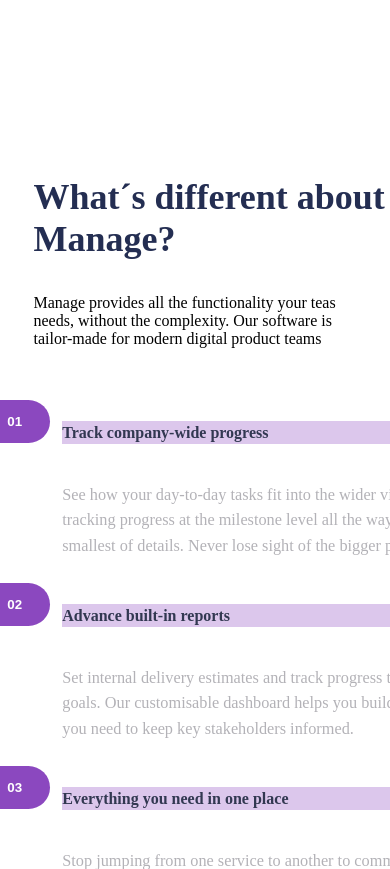
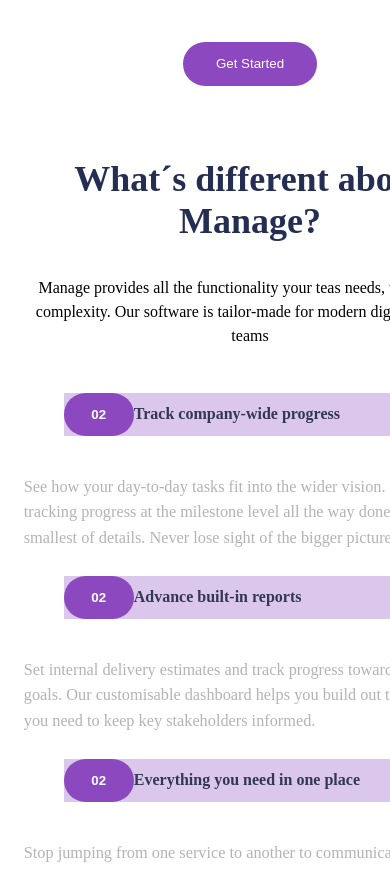
Before and after one commit to SantiNavarrete/Examen-FrondEnd-1, a plain HTML site: page index.html in a window 390 px wide. Shown: the part 1131-2000 px from the top of the page. Drawn offline with Linux system fonts and the light colour scheme; a web font is replaced by a local one.

Commit message:
entregable

```diff
--- a/css/style.css
+++ b/css/style.css
@@ -23,7 +23,6 @@
     display: flex;
     padding: 10px;
     align-items: center;
-
 }
 
 .logo {
@@ -179,6 +178,9 @@
     color: black;
     font-size: 16px;
     align-items: flex-start;
+    font-weight: 500;
+    line-height: 24.18px;
+    font-style: bold;
 }
 
 .column {
@@ -204,6 +206,20 @@
     border: 0px;
     font-weight: bold;
 }
+.pill2 {
+    padding: 10px;
+    left: 1140.54px;
+    top: 65px;
+    gap: 10px;
+    width: 70px;
+    height: 43px;
+    color: white;
+    background: #8B48BF;
+    border-radius: 30px;
+    border: 0px;
+    font-weight: bold;
+    display: none;
+}
 
 .frame456 {
     width: 553px;
@@ -223,7 +239,6 @@
 
 h4 {
     width: 240px;
-    ;
     height: 23px;
     font-size: 16px;
     color: #323851;
@@ -429,7 +444,10 @@ footer p {
     font-weight: 500;
     font-size: 0.625rem;
 }
-
+.nav_inferior{
+    display: flex;
+    flex-direction: row;
+}
 .a {
     font-size: 16px;
     font-weight: 400;
@@ -499,9 +517,12 @@ input {
 
     .button_menu {
         display: block;
+        width: 46.88px;
+        height: 41.25px;
     }
     .ilustracion {
         width: 480px;
+        margin-bottom:200px ;
     }
     .body {
         width: 480px;
@@ -525,37 +546,39 @@ input {
         margin-top: 20px;
         margin-left: 20px;
     }
-
+/*home*/
     .home {
-        width: auto;
+        width: 439px;
         height: auto;
         margin-top: 45px;
         margin-left: 0%;
-        margin-bottom: 220px;
+        margin-bottom: 0%;
+        display: flex;
         flex-direction: column-reverse;
         align-items: center;
+        text-align: center;
+        justify-content: center;
+    }
+
+    .frase_home {
+               text-align: center;
+               align-items: center;
+    }
+    .h1 {
+        text-align: center;
+        vertical-align: Center;
     }
 
     .sobre_nosotros {
         width: auto;
         height: auto;
-        margin-top: 99px;
+        margin-top: 100px;
         margin-left: 0%;
         justify-content: space-between;
         align-items: center;
         flex-direction: column;
     }
-
-    h4 {
-        background-color: #8B48BF4D;
-        width: 446px;
-        height: 43px;
-        font-size: 16px;
-        font-weight: 700;
-        line-height: 23.38px;
-        color: #323851;
-        font-style: bold;
-    }
+        /*Testimonis*/
 
     .testimonios {
         width: auto;
@@ -568,6 +591,39 @@ input {
         flex-direction: column;
         justify-content: space-between;
         align-items: center;
+    }
+    .frame2 {
+        align-items: center;
+        text-align: center;
+    }
+    .h2 {
+        text-align:center;
+      }
+      .manage2 {
+        width: 433px;
+        align-items: center;
+        text-align: center;
+    }
+
+    .column {
+        width: 446px;
+        align-items: center;
+        justify-content: space-around;
+    }
+    .pill {
+        display: none;
+    }
+    .pill2 {
+        display: inline-block;
+    }
+
+    h4 {
+        width:446px ;
+        height: 43px;
+        text-align: left;
+        margin-left: 40px;
+        background-color:#8B48BF4D ;
+
     }
 
     .grupo1 {
--- a/index.html
+++ b/index.html
@@ -99,7 +99,7 @@
                         <span><button class="pill">01</button></span>
                     </span>
                     <span class="h4p">
-                        <h4>Track company-wide progress</h4>
+                        <h4><span><button class="pill2">02</button></span>Track company-wide progress</h4>
                         <p class="p">See how your day-to-day tasks fit into the wider vision. Go from tracking progress
                             at the milestone level all the way done to the smallest of details. Never lose sight of the
                             bigger
@@ -111,7 +111,8 @@
                 <span class="frame456">
                     <span><button class="pill">02</button></span>
                     <span class="h4p">
-                        <h4>Advance built-in reports</h4>
+
+                        <h4><span><button class="pill2">02</button></span>Advance built-in reports</h4>
                         <p class="p">Set internal delivery estimates and track progress toward company goals. Our
                             customisable dashboard helps you build out the reports you need to keep key stakeholders
                             informed.</p>
@@ -122,7 +123,7 @@
                 <span class="frame456">
                     <span><button class="pill">03</button></span>
                     <span class="h4p">
-                        <h4>Everything you need in one place</h4>
+                        <h4><span><button class="pill2">02</button></span>Everything you need in one place</h4>
                         <p class="p">Stop jumping from one service to another to communicate, store files, track tasks
                             and
                             share
```
